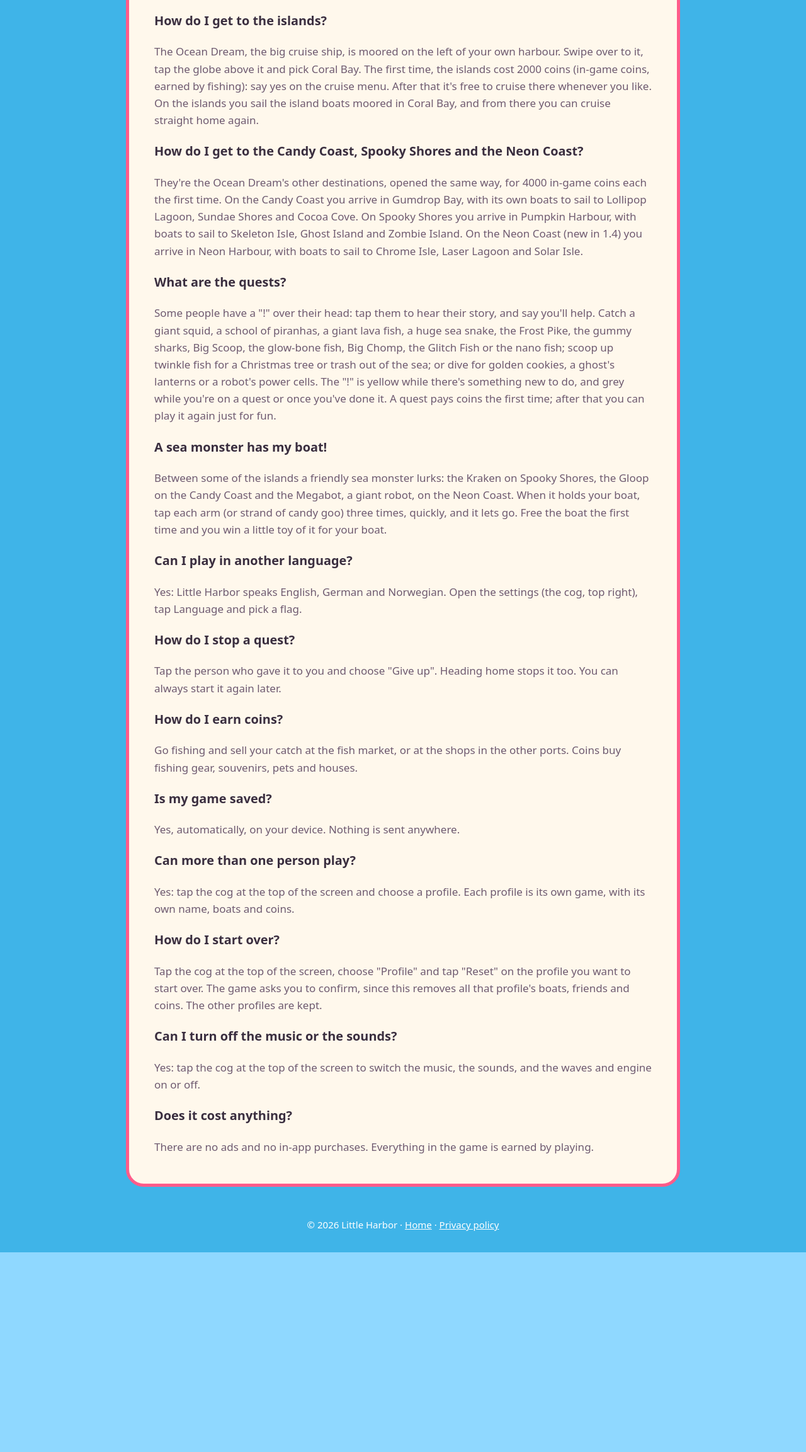
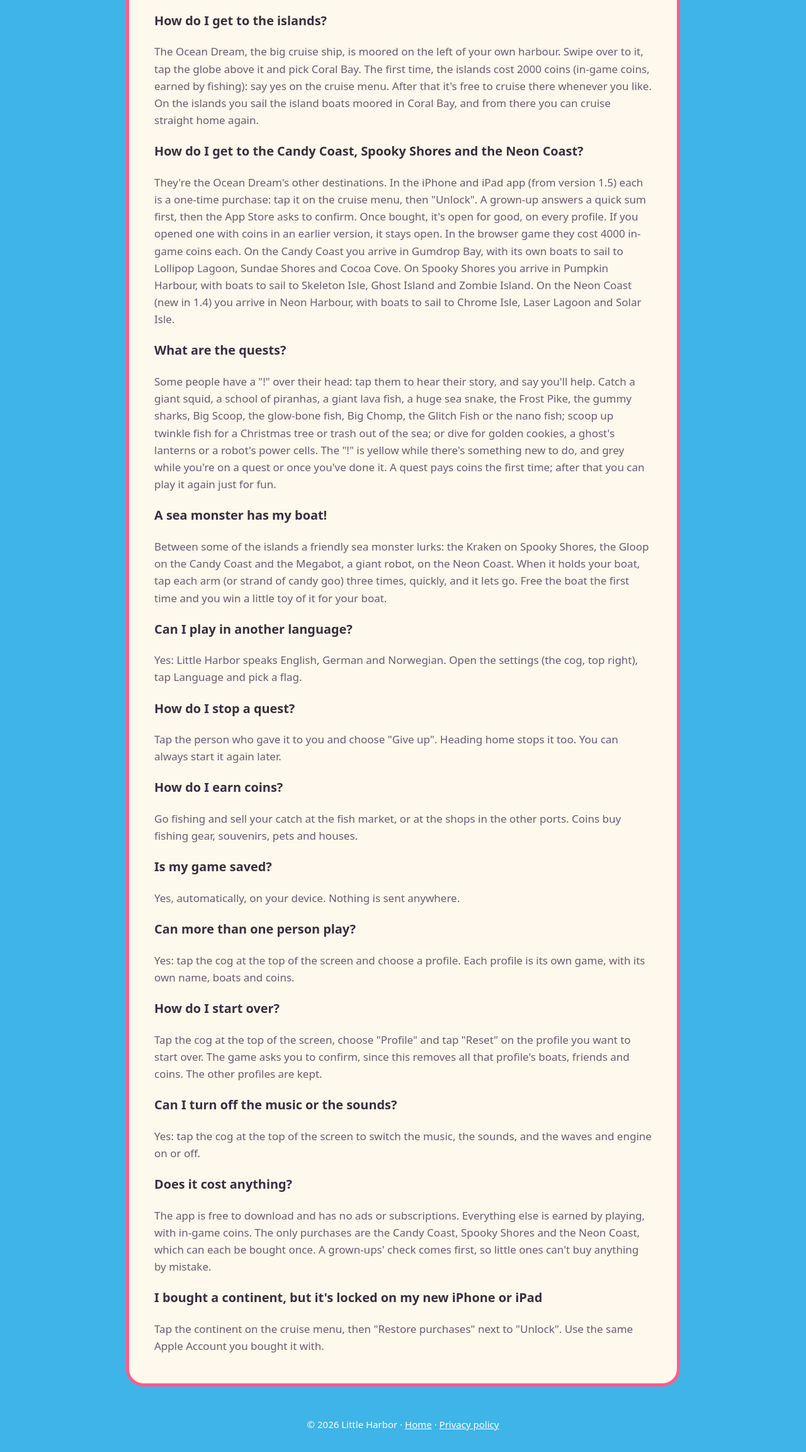
Before and after one commit to haxica/littleharbor, a plain HTML site: page support.html in a window 1280 px wide. Shown: the part 908-3213 px from the top of the page at 63% size. Before the commit the page ends 2896 px from the top, so only its background shows below. Drawn offline with Linux system fonts and the light colour scheme.

Commit message:
In-app purchases (1.5): the three continents, Restore purchases, and the privacy policy
Co-Authored-By: Claude Opus 5.5 <noreply@anthropic.com>
Claude-Session: https://claude.ai/code/session_012u9AU7RBfYLaaVuFisNwaT

```diff
--- a/support.html
+++ b/support.html
@@ -63,8 +63,11 @@
 
     <h3>How do I get to the Candy Coast, Spooky Shores and the Neon Coast?</h3>
     <p>
-      They're the Ocean Dream's other destinations, opened the same way, for 4000 in-game coins
-      each the first time. On the Candy Coast you arrive in Gumdrop Bay, with its own boats to sail
+      They're the Ocean Dream's other destinations. In the iPhone and iPad app (from version 1.5)
+      each is a one-time purchase: tap it on the cruise menu, then "Unlock". A grown-up answers a
+      quick sum first, then the App Store asks to confirm. Once bought, it's open for good, on every
+      profile. If you opened one with coins in an earlier version, it stays open. In the browser
+      game they cost 4000 in-game coins each. On the Candy Coast you arrive in Gumdrop Bay, with its own boats to sail
       to Lollipop Lagoon, Sundae Shores and Cocoa Cove. On Spooky Shores you arrive in Pumpkin
       Harbour, with boats to sail to Skeleton Isle, Ghost Island and Zombie Island. On the Neon
       Coast (new in 1.4) you arrive in Neon Harbour, with boats to sail to Chrome Isle, Laser
@@ -135,7 +138,16 @@
 
     <h3>Does it cost anything?</h3>
     <p>
-      There are no ads and no in-app purchases. Everything in the game is earned by playing.
+      The app is free to download and has no ads or subscriptions. Everything else is earned by
+      playing, with in-game coins. The only purchases are the Candy Coast, Spooky Shores and the
+      Neon Coast, which can each be bought once. A grown-ups' check comes first, so little ones
+      can't buy anything by mistake.
+    </p>
+
+    <h3>I bought a continent, but it's locked on my new iPhone or iPad</h3>
+    <p>
+      Tap the continent on the cruise menu, then "Restore purchases" next to "Unlock". Use the same
+      Apple Account you bought it with.
     </p>
   </main>
 
```
Also changed, not shown: index.html (+1 -1 lines), privacy.html (+12 -3 lines).
